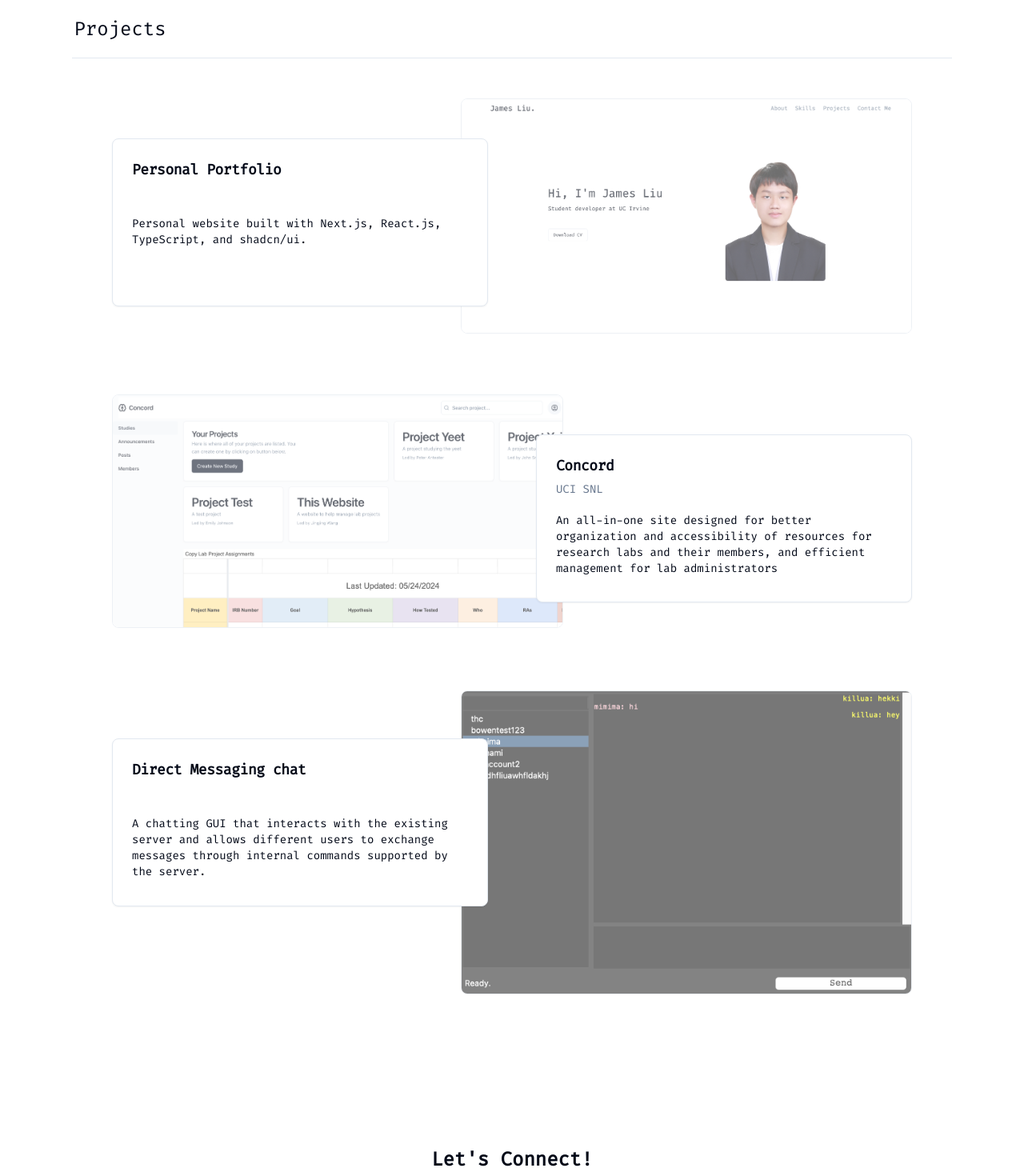
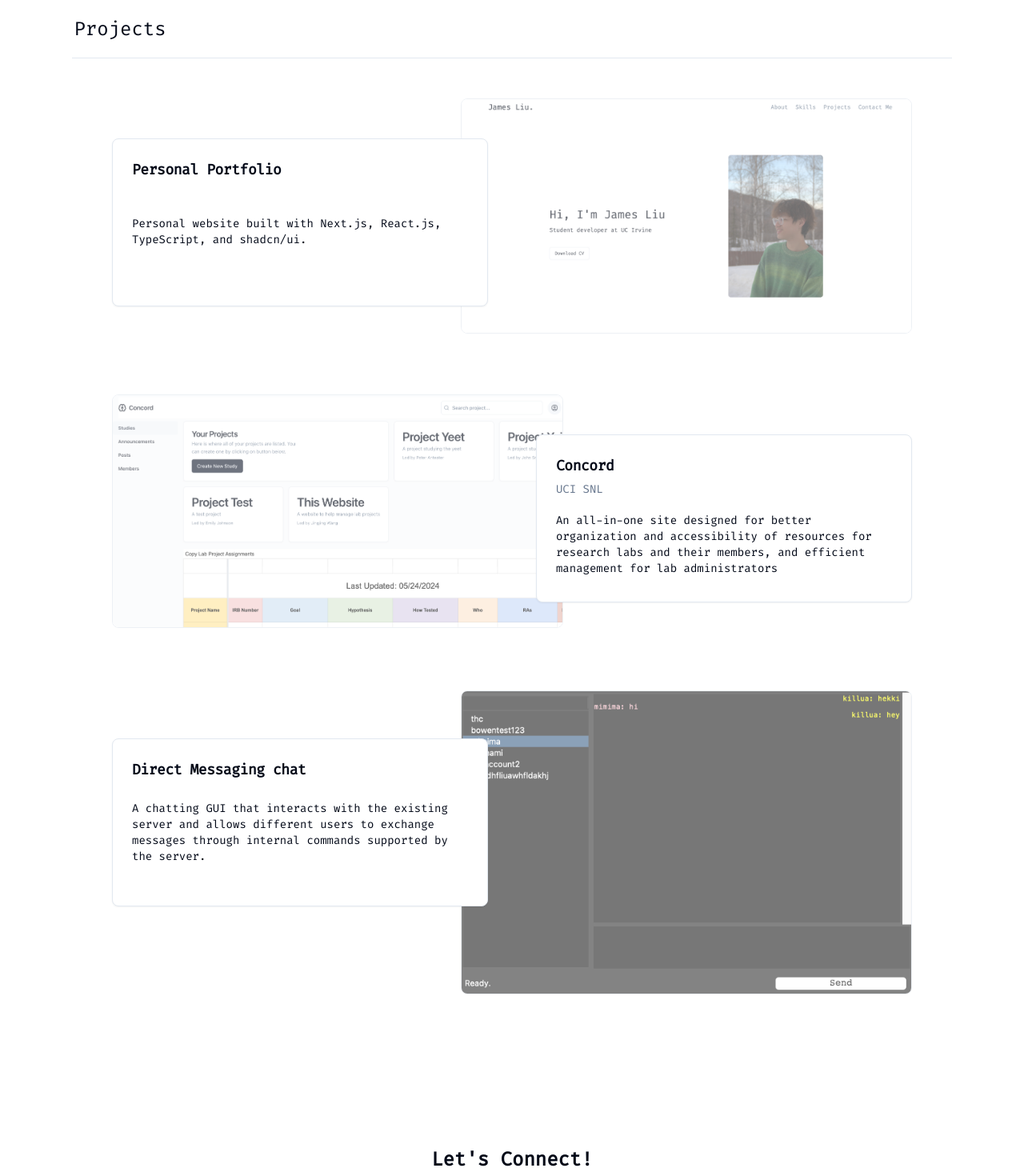
Before and after one commit to jamesxxz/portfolio, a Next.js app: page / in a window 1280 px wide. Shown: the part 1860-3330 px from the top of the page at 80% size. Built offline with nearby package versions, Linux system fonts and the light colour scheme.

Commit message:
update pic and small fix

```diff
--- a/src/app/contact.tsx
+++ b/src/app/contact.tsx
@@ -13,7 +13,7 @@ export default function Contacts() {
 
       <div className="flex flex-col sm:flex-row items-center relative w-full">
         <Separator className="w-full sm:w-[550px] bg-black" />
-        <div className="mt-4 sm:mt-0 sm:ml-20 flex gap-3 justify-center">
+        <div className="mt-2 sm:mt-0 sm:ml-20 flex gap-3 justify-center">
           <a
             className="hover:opacity-75 text-slate-800"
             onClick={() =>
@@ -49,7 +49,7 @@ export default function Contacts() {
       </div>
 
       <div className="flex flex-col sm:flex-row items-center relative w-full justify-end">
-        <p className="mr-0 sm:mr-8 flex gap-2 flex-wrap justify-center">
+        <p className="mr-0 mb-2 sm:mr-8 flex gap-2 flex-wrap justify-center">
           <a href="mailto:jamesliu1027z@gmail.com" className="hover:underline">
             jamesliu1027z@gmail.com
           </a>
--- a/src/app/project.tsx
+++ b/src/app/project.tsx
@@ -33,7 +33,7 @@ export default function Projects() {
               shadcn/ui.
             </CardContent>
           </Card>
-          <div className="relative w-full h-[200px] z-10 md:w-[600px]">
+          <div className="relative w-full h-[200px] z-10 md:w-[600px] mb-[30px]">
             <button
               onClick={() =>
                 handleProjectClicked("https://github.com/jamesxxz/portfolio")
@@ -63,7 +63,7 @@ export default function Projects() {
                 and efficient management for lab administrators
               </CardContent>
             </Card>
-            <div className="relative w-full h-[200px] z-10 md:w-[600px]">
+            <div className="relative w-full h-[200px] z-10 md:w-[600px] mb-[30px]">
               <button
                 onClick={() =>
                   handleProjectClicked("https://github.com/ChrastilLab/Concord")
@@ -114,7 +114,7 @@ export default function Projects() {
             <CardHeader>
               <CardTitle className="text-lg">Direct Messaging chat</CardTitle>
             </CardHeader>
-            <CardContent className="text-sm mt-5">
+            <CardContent className="text-sm mt-5 mt-[1px]">
               A chatting GUI that interacts with the existing server and allows
               different users to exchange messages through internal commands
               supported by the server.
```
Also changed, not shown: public/personal-web.jpg.
